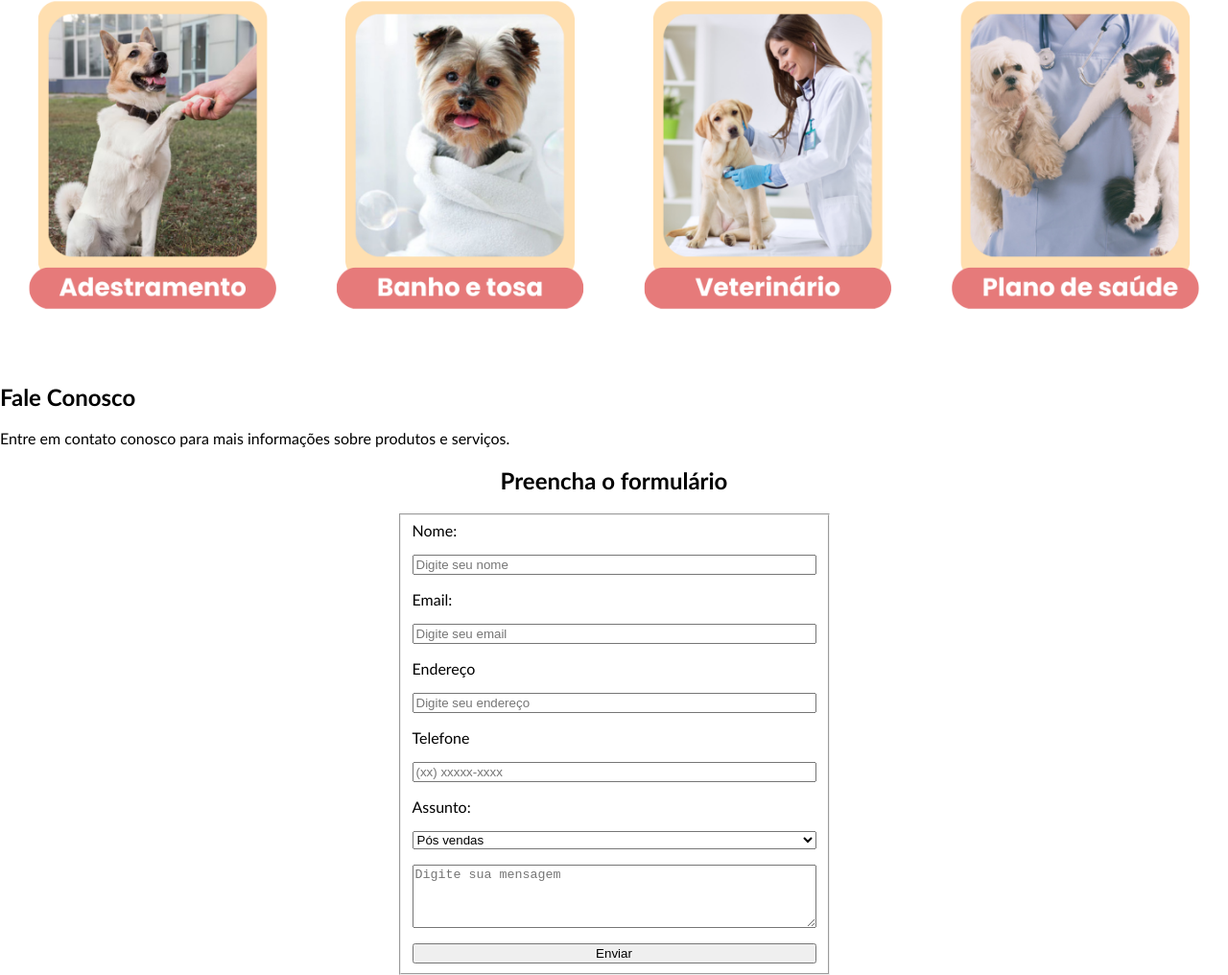
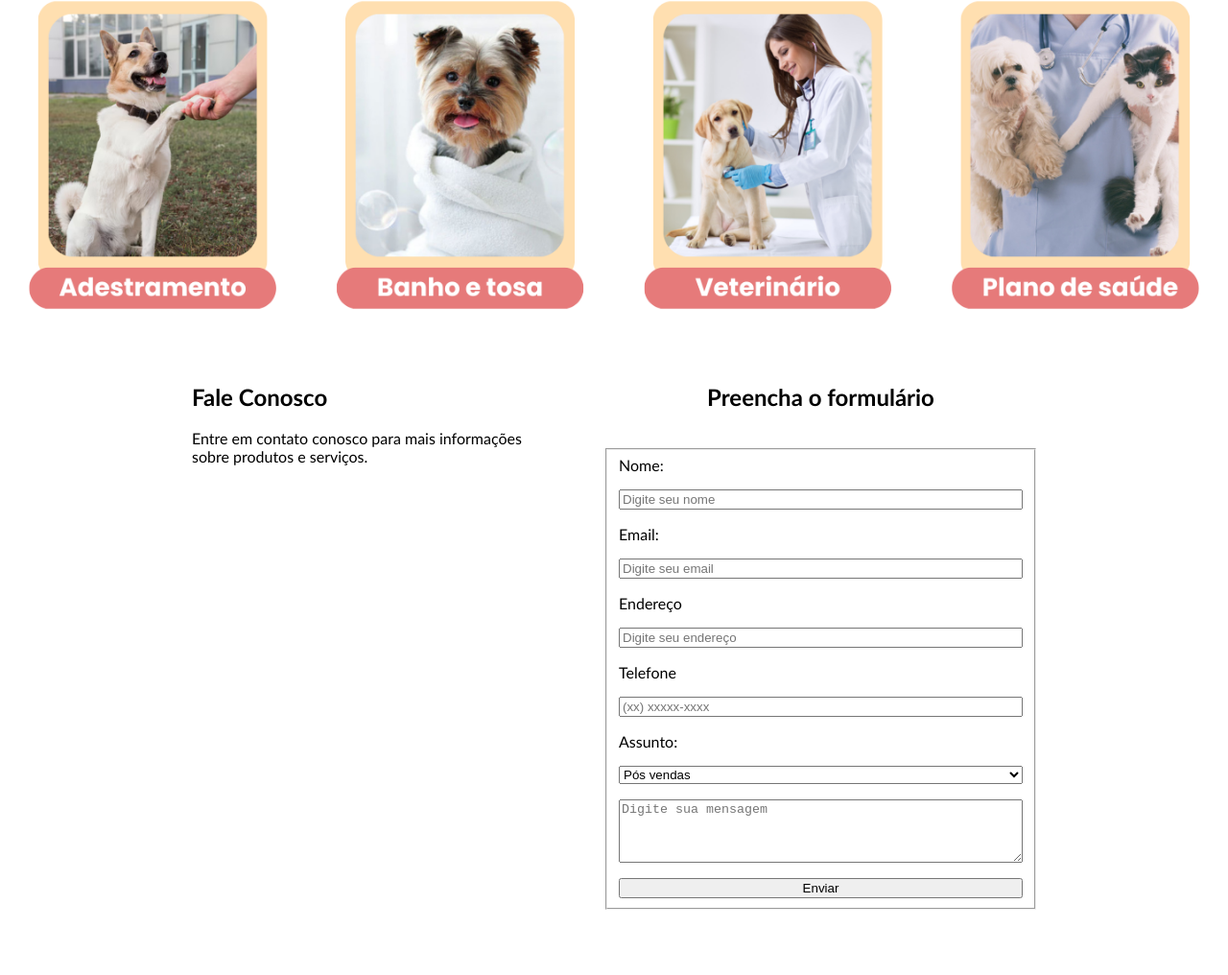
Before and after one commit to mariamartins-f/mackenzie, a plain HTML site: page petshop/index.html in a window 1280 px wide. Shown: the part 792-1808 px from the top of the page at 96% size. After the commit the page ends 1740 px from the top, so only its background shows below. Drawn offline with Linux system fonts and the light colour scheme.

Commit message:
Refactor 'Fale Conosco' section layout
Updated the layout of the 'Fale Conosco' section to improve spacing and organization.

```diff
--- a/petshop/index.html
+++ b/petshop/index.html
@@ -35,10 +35,13 @@
             style="max-height: 500px; object-fit: cover;" />
     </div>
 
-    <section id="faleconosco">
+    <section id="faleconosco"  style="display: flex;justify-content:space-between;padding: 0 200px;gap: 64px;">
+    <div>
         <h2 style="font-family: 'Trebuchet MS', sans-serif;">Fale Conosco</h2>
         <p style="font-family: 'Trebuchet MS', sans-serif"> Entre em contato conosco para mais
             informações sobre produtos e serviços.</p>
+    </div>
+     <div style="display: flex;gap: 20px; flex-direction: column;">
         <h2 style="font-family: 'Trebuchet MS', sans-serif; display: flex;justify-content: center;">Preencha o
             formulário</h2>
         <form style="display: flex;justify-content: center;">
@@ -64,8 +67,7 @@
                 <input type="submit" value="Enviar">
             </fieldset>
         </form>
-
-
+     </div>
     </section>
 </body>
 
```
